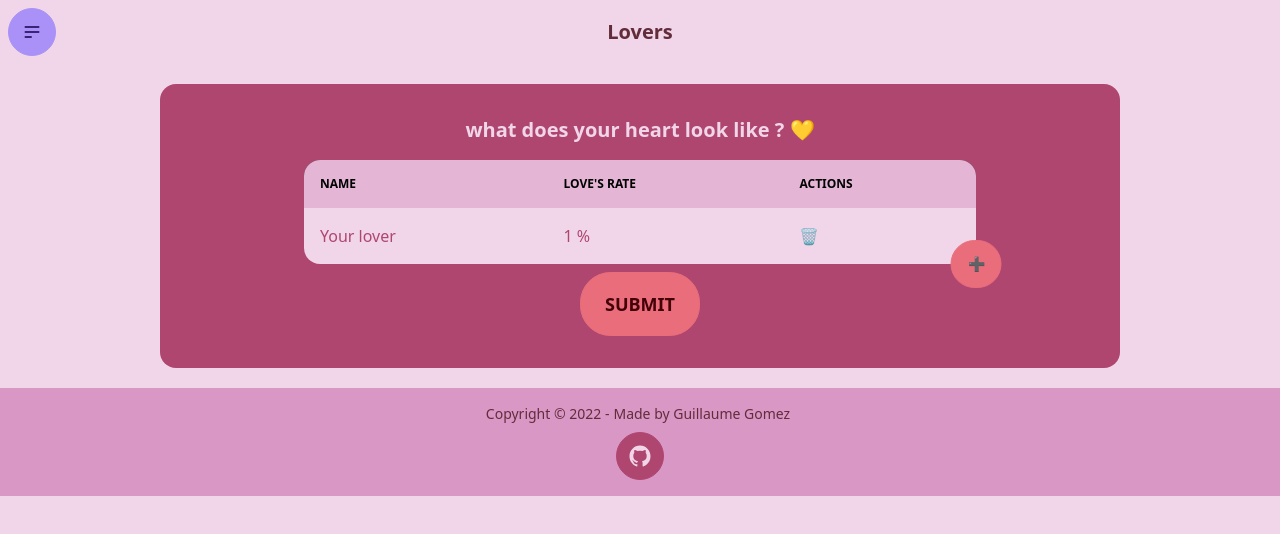
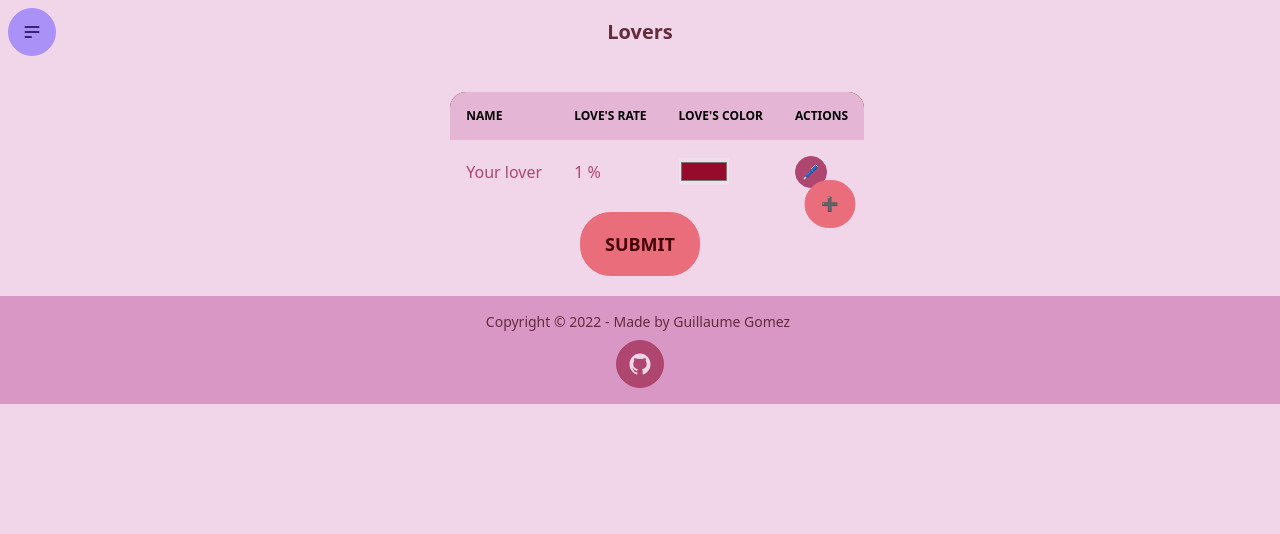
Before and after one commit to guillaume-gomez/split-my-heart, a React (Create React App) app: page / in a window 1280 px wide. Shown: the top 534 px of the page. Built offline with nearby package versions, Linux system fonts and the light colour scheme.

Commit message:
add colors in lover table + fix some UX

```diff
--- a/src/Components/Form.tsx
+++ b/src/Components/Form.tsx
@@ -1,14 +1,16 @@
 import React, { useState } from 'react';
 import LoverTable from "./LoverTable";
 import ErrorForm from "./ErrorForm";
+import { uniqBy } from "lodash";
 
 export interface LoverInterface {
   name: string;
   percentage: number;
+  color: string;
   edited: boolean;
 }
 
-const defaultLover : LoverInterface = {name: "Your lover", percentage: 1, edited: false }
+const defaultLover : LoverInterface = {name: "Your lover", percentage: 1, color: "#960A2C", edited: false }
 
 const initialState : LoverInterface[] = [defaultLover];
 
@@ -58,6 +60,13 @@ function Form() {
   }
 
   function onSubmit() {
+    // color uniqueness
+    const colors = uniqBy(lovers, 'color');
+    if(colors.length < colors.length) {
+      setError("Lover's colors are not unique !");
+    }
+
+    // make sure the value are 100%
     const loveDiff = validatePercentages(lovers);
     if(loveDiff === 0) {
       setError("");
@@ -69,17 +78,18 @@ function Form() {
     else {
       setError("It's seems your heart is not capable of this amount of love");
     }
+
+
   }
 
 
   return (
-    <div className="card w-3/4 bg-neutral text-neutral-content">
-      <div className="card-body items-center text-center">
-        <h2 className="card-title">what does your heart look like ? 💛</h2>
-        <div className="w-3/4">
+
+    <div className="flex flex-col gap-2 items-center">
+          <div className="w-11/12">
           { error ? <ErrorForm message={error} /> : <></> }
-        </div>
-          <div className="indicator w-3/4">
+          </div>
+          <div className="indicator w-11/12 /*overflow-x-auto*/">
             <div className="indicator-item indicator-bottom">
               <button className="btn btn-primary" onClick={() => addLover()}>➕</button>
             </div>
@@ -91,7 +101,6 @@ function Form() {
             />
           </div>
         <button className="btn btn-lg btn-primary" onClick={onSubmit}>Submit</button>
-      </div>
     </div>
   );
 }
--- a/src/Components/LoverTable.tsx
+++ b/src/Components/LoverTable.tsx
@@ -20,19 +20,30 @@ function LoverTable({ lovers, deleteLover, changeLover, toggleLover } : LoverTab
     changeLover(index, {...lover, name: value});
   }
 
+  function onChangeLoverColor(index: number, value: string, lover: LoverInterface) {
+    changeLover(index, {...lover, color: value});
+  }
+
   return (
       <table className="table table-zebra w-full">
         <thead className="bg-warning-content">
           <tr className="text-black">
-            <th>Name</th>
-            <th>Love's rate</th>
-            <th>Actions</th>
+            <th className="w-5/12">Name</th>
+            <th className="w-3/12">Love's rate</th>
+            <th className="w-2/12">Love's color</th>
+            <th className="w-2/12">Actions</th>
           </tr>
         </thead>
         <tbody>
         { lovers.map((lover, index) => {
           return (
-              <tr className="text-neutral">
+              <tr className={`text-neutral ${lover.edited ? "bg-secondary" : ""}`}
+                onClick={(event)=> {
+                  if(!lover.edited) {
+                    toggleLover(index)
+                  }
+                }
+              }>
                 <td>
                   {
                     lover.edited ?
@@ -58,12 +69,22 @@ function LoverTable({ lovers, deleteLover, changeLover, toggleLover } : LoverTab
                   }
                 </td>
                 <td>
-                  {
-                    lovers.length > 1 ?
-                      <button onClick={() => toggleLover(index)}>🖊️</button>
-                    : <></>
-                  }
-                  <button onClick={() => deleteLover(index)}>🗑️</button>
+                  <input
+                    type="color"
+                    value={lover.color}
+                    onChange={(event) => onChangeLoverColor(index, event.target.value, lover)}
+                    disabled={!lover.edited}
+                  />
+                </td>
+                <td>
+                  <div className="flex flex-row gap-2">
+                    <button  className="btn btn-circle btn-sm" onClick={() => toggleLover(index)}>🖊️</button>
+                    {
+                      lovers.length > 1 ?
+                        <button className="btn btn-circle btn-sm"  onClick={(event) => {deleteLover(index); event.stopPropagation(); }}>🗑️</button>
+                      : <></>
+                    }
+                  </div>
                 </td>
               </tr>
             );
```
